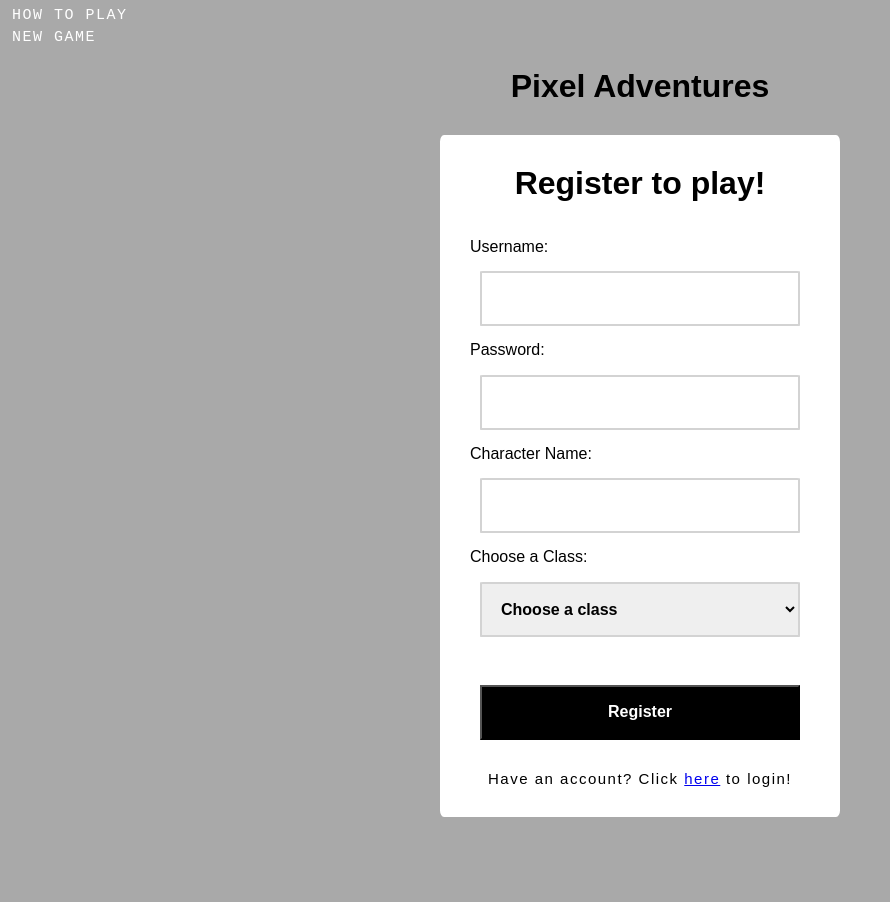
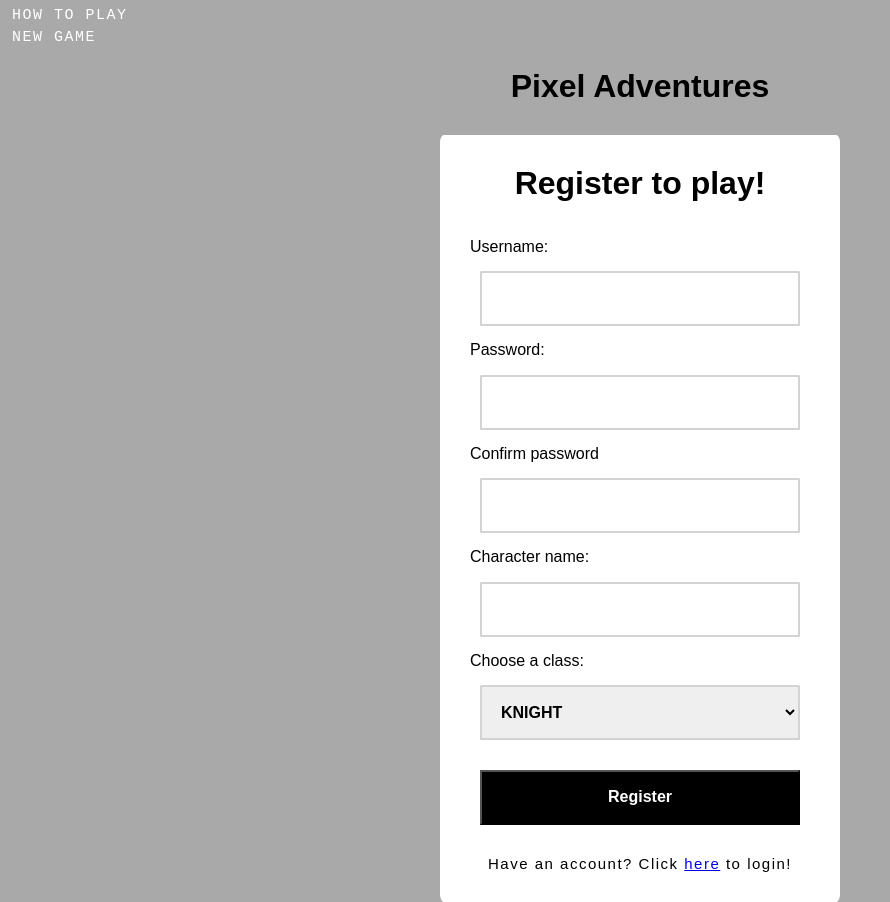
Before and after one commit to TheSundayMailman/pixel-adventures-client, a React (Create React App) app: page /register in a window 1280 px wide. Shown: the whole page, without its empty margins (0-890 px from the left). Before the commit the page ends 817 px from the top, so only its background shows below. Built offline with nearby package versions, Linux system fonts and the light colour scheme.

Commit message:
added form logic to prevent duplicate users and classless characters; forms now reflect input errors

```diff
--- a/src/App.css
+++ b/src/App.css
@@ -28,13 +28,12 @@ form.form-input label {
   font-family: fantasy;
   padding-left: 30px;
   padding-top: 15px;
-  padding-bottom: 15px;
 }
 form.form-input input {
   width: 320px;
   height: 55px;
   padding: 15px;
-  color: #b3b4b5;
+  color: black;
   font-weight: bold;
   border: solid lightgray 2px;
   border-radius: 1%;
@@ -61,6 +60,9 @@ form.form-input button {
 }
 form.form-input button:hover {
   background-color: darkgray;
+}
+.form-error {
+  color: red;
 }
 
 /* GAME TEXT STYLE */
--- a/src/actions/characters.js
+++ b/src/actions/characters.js
@@ -7,7 +7,7 @@ export const populatePlayerObject = (player) => {
 };
 
 export const CREATE_CHARACTER = 'CREATE_CHARACTER';
-export const createCharacter = (character) => (dispatch, getState) => {
+export const createCharacter = (name, job) => (dispatch, getState) => {
   const authToken = getState().auth.authToken;
   return fetch('http://localhost:8080/api/characters', {
       method: 'POST',
@@ -15,7 +15,7 @@ export const createCharacter = (character) => (dispatch, getState) => {
         'Content-Type': 'application/json',
         Authorization: `Bearer ${authToken}`
       },
-      body: JSON.stringify(character)
+      body: JSON.stringify({name, job})
     }
   )
   .then(res => res.json())
--- /dev/null
+++ b/src/actions/utils.js
@@ -0,0 +1,23 @@
+// Boilerplate code for handling errors from the API.  If the error response
+// contains JSON then we return a rejected promise containing the decoded
+// JSON.  If the error doesn't contain JSON then we return a rejected promise
+// containing the status text.  If there is no error then we continue with
+// the promise chain.
+
+export const normalizeResponseErrors = res => {
+  if (!res.ok) {
+    if (
+      res.headers.has('content-type') &&
+      res.headers.get('content-type').startsWith('application/json')
+    ) {
+      // It's a nice JSON error returned by us, so decode it
+      return res.json().then(err => Promise.reject(err));
+    }
+    // It's a less informative error returned by express
+    return Promise.reject({
+      code: res.status,
+      message: res.statusText
+    });
+  }
+  return res;
+};
--- /dev/null
+++ b/src/components/input.js
@@ -0,0 +1,43 @@
+import React from 'react';
+
+export default class Input extends React.Component {
+  componentDidUpdate(prevProps) {
+    if (!prevProps.meta.active && this.props.meta.active) {
+      this.input.focus();
+    }
+  }
+
+  render() {
+    const Element = this.props.element || 'input';
+
+    let error;
+    if (this.props.meta.touched && this.props.meta.error) {
+      error = <div className="form-error">{this.props.meta.error}</div>;
+    }
+
+    let warning;
+    if (this.props.meta.touched && this.props.meta.warning) {
+      warning = (
+        <div className="form-warning">{this.props.meta.warning}</div>
+      );
+    }
+
+    return (
+      <div className="form-input">
+        <label htmlFor={this.props.input.name}>
+          {this.props.label}
+          {error}
+          {warning}
+        </label>
+        <Element
+          {...this.props.input}
+          id={this.props.input.name}
+          type={this.props.type}
+          ref={input => (this.input = input)}
+        >
+        {this.props.children}
+        </Element>
+      </div>
+      );
+  }
+}
--- a/src/components/login-form.js
+++ b/src/components/login-form.js
@@ -1,14 +1,20 @@
 import React from 'react';
-import {reduxForm, Field} from 'redux-form';
+import {reduxForm, Field, focus} from 'redux-form';
 import {Link} from 'react-router-dom';
 
+import Input from './input.js';
+import {required, isEmpty, isTrimmed, lengthCheck} from './validators.js';
+
 import {loginUser} from '../actions/auth.js';
+
+const usernameLength = lengthCheck({min: 6});
+const passwordLength = lengthCheck({min: 10, max: 72});
 
 export class LoginForm extends React.Component {
   submitUser(values) {
     const {username, password} = values;
-    const user = {username, password};
-    return this.props.dispatch(loginUser(user));
+    // const user = {username, password};
+    return this.props.dispatch(loginUser(username, password));
   }
 
   render() {
@@ -17,9 +23,23 @@ export class LoginForm extends React.Component {
         <h1>Login to continue...</h1>
         <form className="form-input" onSubmit={this.props.handleSubmit(values => this.submitUser(values))}>
           <label htmlFor="username">Username: </label>
-          <Field component="input" type="text" name="username" />
+          <Field
+            component={Input}
+            element="input"
+            type="text"
+            name="username"
+            validate={[required, isEmpty, isTrimmed, usernameLength]}
+            id="username"
+          />
           <label htmlFor="password">Password: </label>
-          <Field component="input" type="password" name="password" />
+          <Field
+            component={Input}
+            element="input"
+            type="password"
+            name="password"
+            validate={[required, isEmpty, isTrimmed, passwordLength]}
+            id="password"
+          />
           <Field component="button" name="login-button">Login</Field>
           <p>Don't have an account? Click <Link to="/register">here</Link> to make one!</p>
         </form>
@@ -29,6 +49,6 @@ export class LoginForm extends React.Component {
 }
 
 export default reduxForm({
-  form: 'login'
-  // onSubmitFail: (error, dispatch) => dispatch(focus('login', Object.keys(error)[0]))
+  form: 'login',
+  onSubmitFail: (error, dispatch) => dispatch(focus('login', 'username'))
 })(LoginForm);
--- a/src/components/register-form.js
+++ b/src/components/register-form.js
@@ -1,20 +1,27 @@
 import React from 'react';
-import {reduxForm, Field} from 'redux-form';
+import {reduxForm, Field, focus} from 'redux-form';
 import {Link} from 'react-router-dom';
+
+import Input from './input.js';
+import {required, isEmpty, isTrimmed, lengthCheck, matchCheck, classCheck} from './validators.js';
 
 import {registerUser} from '../actions/users.js';
 import {loginUser} from '../actions/auth.js';
 import {createCharacter} from '../actions/characters.js';
 
+const usernameLength = lengthCheck({min: 6});
+const passwordLength = lengthCheck({min: 10, max: 72});
+const matchesPassword = matchCheck('password');
+
+const charNameLength = lengthCheck({min: 1, max: 12});
+
 export class RegisterForm extends React.Component {
   submitUser(values) {
     const {username, password, name, job} = values;
-    const user = {username, password};
-    const character = {name, job};
 
-    return this.props.dispatch(registerUser(user))
-    .then(() => this.props.dispatch(loginUser(user)))
-    .then(() => this.props.dispatch(createCharacter(character)));
+    return this.props.dispatch(registerUser(username, password))
+    .then(() => this.props.dispatch(loginUser(username, password)))
+    .then(() => this.props.dispatch(createCharacter(name, job)));
   }
 
   render() {
@@ -23,18 +30,52 @@ export class RegisterForm extends React.Component {
         <h1>Register to play!</h1>
         <form className="form-input" onSubmit={this.props.handleSubmit(values => this.submitUser(values))}>
           <label htmlFor="username">Username: </label>
-          <Field component="input" type="text" name="username" />
+          <Field
+            component={Input}
+            element="input"
+            type="text"
+            name="username"
+            validate={[required, isEmpty, isTrimmed, usernameLength]}
+            id="username"
+          />
           <label htmlFor="password">Password: </label>
-          <Field component="input" type="password" name="password" />
-          <label htmlFor="char-name">Character Name: </label>
-          <Field component="input" type="text" name="name" />
-          <label htmlFor="job">Choose a Class: </label>
-          <Field component="select" name="job">
-            <option>Choose a class</option>
+          <Field
+            component={Input}
+            element="input"
+            type="password"
+            name="password"
+            validate={[required, isEmpty, isTrimmed, passwordLength]}
+            id="password"
+          />
+          <label htmlFor="passwordConfirm">Confirm password</label>
+          <Field
+            component={Input}
+            type="password"
+            name="passwordConfirm"
+            validate={[required, isEmpty, matchesPassword]}
+            id="passwordConfirm"
+          />
+          <label htmlFor="name">Character name: </label>
+          <Field
+            component={Input}
+            element="input"
+            type="text"
+            name="name"
+            validate={[required, isEmpty, isTrimmed, charNameLength]}
+            id="name"
+          />
+          <label htmlFor="job">Choose a class: </label>
+          <Field
+            component={Input}
+            element="select"
+            name="job"
+            validate={[classCheck]}
+            id="job"
+          >
             <option>KNIGHT</option>
             <option>WIZARD</option>
             <option>CLERIC</option>
-          </Field><br />
+          </Field>
           <Field component="button" name="register-button">Register</Field>
           <p>Have an account? Click <Link to="/">here</Link> to login!</p>
         </form>
@@ -44,6 +85,6 @@ export class RegisterForm extends React.Component {
 }
 
 export default reduxForm({
-  form: 'register'
-  // onSubmitFail: (error, dispatch) => dispatch(focus('register', Object.keys(error)[0]))
+  form: 'registration',
+  onSubmitFail: (error, dispatch) => dispatch(focus('registration', Object.keys(error)[0]))
 })(RegisterForm);
--- a/src/components/skill-list.js
+++ b/src/components/skill-list.js
@@ -37,7 +37,7 @@ export class SkillList extends React.Component {
       }
       newEnemyHp = oldEnemyHp - damage;
       newPlayerMp = oldPlayerMp - currentSkill.mp;
-      if (newPlayerMp <= 0) {
+      if (newPlayerMp < 0) {
         messages = [
           `${player.name} tried to use ${skillName}!`,
           `But the skill has failed!`,
--- /dev/null
+++ b/src/components/validators.js
@@ -0,0 +1,23 @@
+export const required = value => value === undefined ? 'Required' : undefined;
+
+export const isEmpty = value => value.trim() === '' ? 'Cannot be empty' : undefined;
+
+export const isTrimmed = value => value.trim() === value ? undefined : 'Cannot start or end with whitespace';
+
+export const isNumber = value => Number(value) ? undefined : 'Must be numbers only';
+
+export const lengthCheck = length => value => {
+  if (length.min && value.length < length.min) {
+    return `Must be at least ${length.min} characters long`;
+  }
+  if (length.max && value.length > length.max) {
+    return `Must be at most ${length.max} characters long`;
+  }
+};
+
+export const matchCheck = field => (value, allValues) =>
+  field in allValues && value.trim() === allValues[field].trim()
+    ? undefined
+    : 'Does not match';
+
+export const classCheck = value => value === 'Choose a class' ? 'Required' : undefined;
```
Also changed, not shown: src/actions/auth.js (+13 -6 lines), src/actions/users.js (+14 -3 lines).
